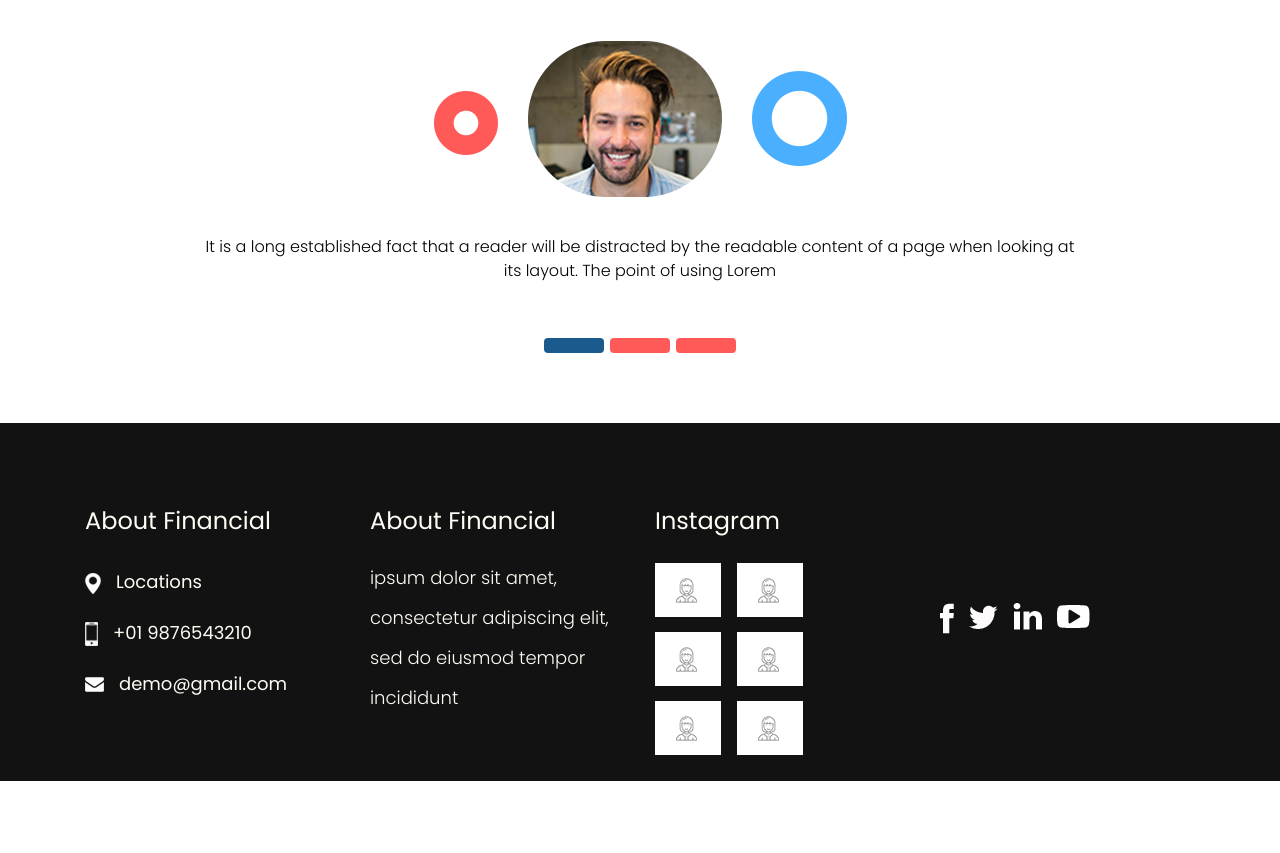
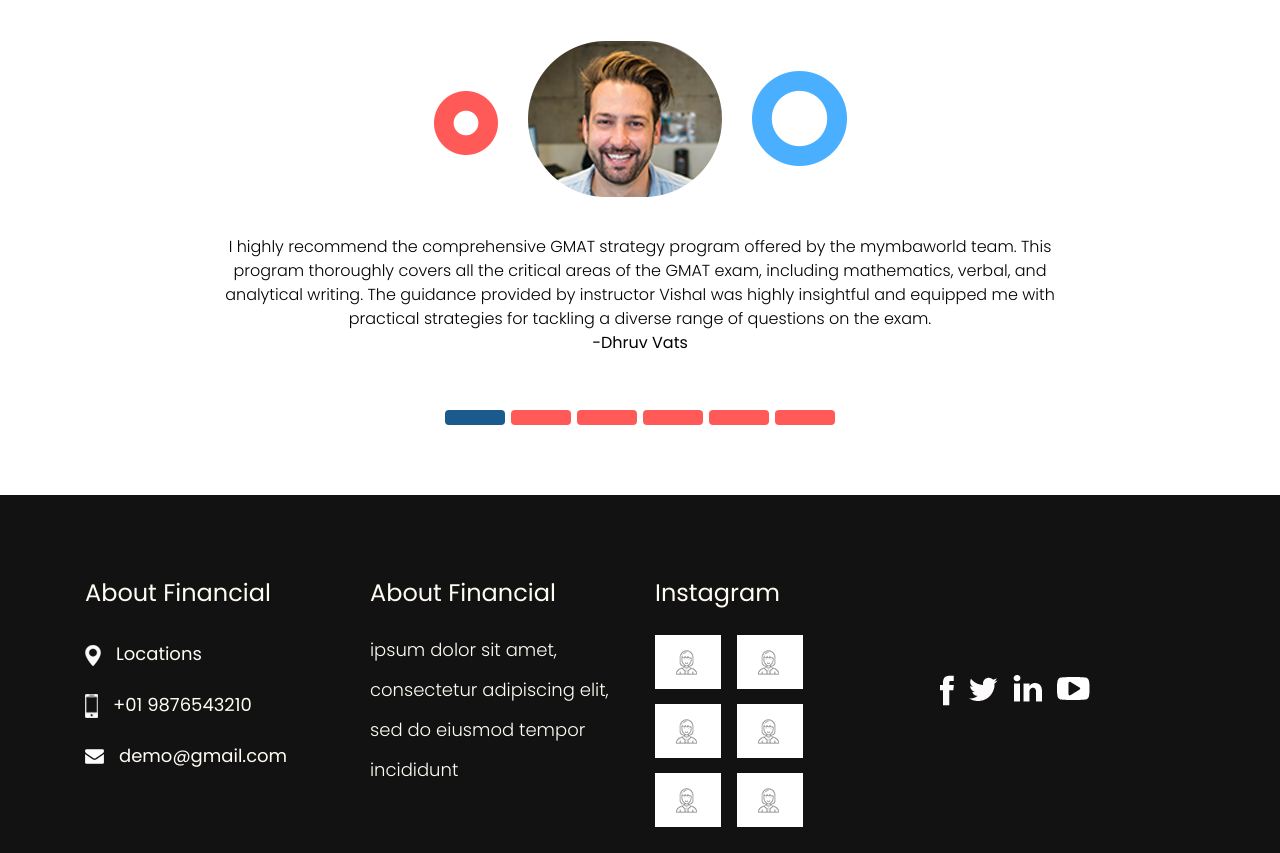
Before and after one commit to GMATF/AVF, a Flask app: page / in a window 1280 px wide. Shown: the part 3758-4611 px from the top of the page. Before the commit the page ends 4539 px from the top, so only its background shows below. Run offline with Flask 2, Linux system fonts and the light colour scheme; some libraries are stand-ins or nearby versions.

Commit message:
added testies

```diff
--- a/app/templates/index.html
+++ b/app/templates/index.html
@@ -271,6 +271,9 @@
             <li data-target="#carouselExampleIndicators" data-slide-to="0" class="active"></li>
             <li data-target="#carouselExampleIndicators" data-slide-to="1"></li>
             <li data-target="#carouselExampleIndicators" data-slide-to="2"></li>
+            <li data-target="#carouselExampleIndicators" data-slide-to="3"></li>
+            <li data-target="#carouselExampleIndicators" data-slide-to="4"></li>
+            <li data-target="#carouselExampleIndicators" data-slide-to="5"></li>
           </ol>
           <div class="carousel-inner">
             <div class="carousel-item active">
@@ -281,7 +284,8 @@
                   <li><img src="../static/images/img-11.png" class="image_11"></li>
                   <li><img src="../static/images/round-2.png" class="round_2"></li>
                 </ul>
-                <p class="dummy_text">It is a long established fact that a reader will be distracted by the readable content of a page when looking at its layout. The point of using Lorem</p>
+                <p class="dummy_text">I highly recommend the comprehensive GMAT strategy program offered by the mymbaworld team. This program thoroughly covers all the critical areas of the GMAT exam, including mathematics, verbal, and
+                   analytical writing. The guidance provided by instructor Vishal was highly insightful and equipped me with practical strategies for tackling a diverse range of questions on the exam.<br><b>-Dhruv Vats</b></p>
               </div>
             </div>
             <div class="carousel-item">
@@ -292,7 +296,7 @@
                   <li><img src="../static/images/img-11.png" class="image_11"></li>
                   <li><img src="../static/images/round-2.png" class="round_2"></li>
                 </ul>
-                <p class="dummy_text">It is a long established fact that a reader will be distracted by the readable content of a page when looking at its layout. The point of using Lorem</p>
+                <p class="dummy_text">- "I highly recommend Shyam Mishra for MBA admission consulting. He helped me navigate the complex application process and provided valuable feedback on my essays. Shyam has a deep understanding of what top business schools are looking for and was able to help me highlight my strengths and unique experiences in a compelling way. Thanks to his guidance, I could embark on my journey to my dream school.<br><b>-Hitesh Dusseja</b></p>
               </div>
             </div>
             <div class="carousel-item">
@@ -303,7 +307,44 @@
                   <li><img src="../static/images/img-11.png" class="image_11"></li>
                   <li><img src="../static/images/round-2.png" class="round_2"></li>
                 </ul>
-                <p class="dummy_text">It is a long established fact that a reader will be distracted by the readable content of a page when looking at its layout. The point of using Lorem</p>
+                <p class="dummy_text"> Shyam helped me to craft a compelling and authentic personal statement that highlighted my strengths and experiences in a way that truly reflected who I am as a person. He was always available to answer any questions and provided timely feedback on all of my application materials.
+                  Thanks to his guidance, I was accepted into my top choice MBA program and I am confident that I would not have been able to achieve this without his help. I highly recommend Shyam to anyone who is considering applying to MBA programs."
+                  <br><b>-Aditya Chandel.</b></p>
+              </div>
+            </div>
+            <div class="carousel-item">
+              <h1 class="what_taital">WHAT OUR CLIENTS SAY</h1>
+              <div class="client_section_2 layout_padding">
+                <ul>
+                  <li><img src="../static/images/round-1.png" class="round_1"></li>
+                  <li><img src="../static/images/img-11.png" class="image_11"></li>
+                  <li><img src="../static/images/round-2.png" class="round_2"></li>
+                </ul>
+                <p class="dummy_text"> I recommend the mbaworld team for their niche approach in crafting my MBA application, where I was able to highlight my strengths and gave me mentoring, which actually helped me to be motivated during my application and even helped me with the interview period. I would especially like to thank Vishal for his deep insight in assisting me with the deadlines, preparing my essays for every school, and keeping me prompt with preparations.</p>
+              </div>
+            </div>
+            <div class="carousel-item">
+              <h1 class="what_taital">WHAT OUR CLIENTS SAY</h1>
+              <div class="client_section_2 layout_padding">
+                <ul>
+                  <li><img src="../static/images/round-1.png" class="round_1"></li>
+                  <li><img src="../static/images/img-11.png" class="image_11"></li>
+                  <li><img src="../static/images/round-2.png" class="round_2"></li>
+                </ul>
+                <p class="dummy_text"> I liked Dharshini for her dynamic approach towards interview preparation and for helping me come up with all the crucial questions with the simulation to overcome all my fears with her. I liked the approach Dharshini took to highlight the intricate observation in my interviews,which helped me to introspect myself better.<br><b>-Anamaleshwari</b></p>
+              </div>
+            </div>
+            <div class="carousel-item">
+              <h1 class="what_taital">WHAT OUR CLIENTS SAY</h1>
+              <div class="client_section_2 layout_padding">
+                <ul>
+                  <li><img src="../static/images/round-1.png" class="round_1"></li>
+                  <li><img src="../static/images/img-11.png" class="image_11"></li>
+                  <li><img src="../static/images/round-2.png" class="round_2"></li>
+                </ul>
+                <p class="dummy_text"> After having a median GMAT score and a general profile, a lot to get admitted to a top B school depended on essays and application. In this journey, I met Dharshini, who helped me to get over one of the most taxing periods of my life, the trip from my GMAT to the top B school with their admits. The ideas Dharhsini gave me for my application helped me stand out, especially the certifications recommended by Dharhsini enabled me to get recognised by these schools in a short time frame.
+                  <br><b>-Ganeshan</b>
+                  </p>
               </div>
             </div>
           </div>
```
